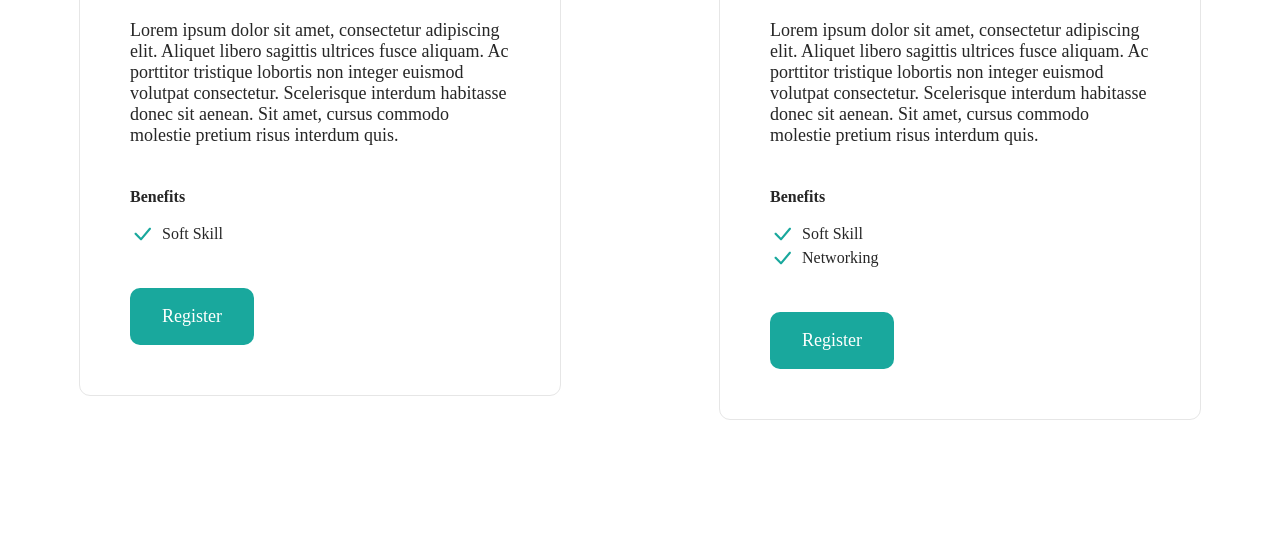
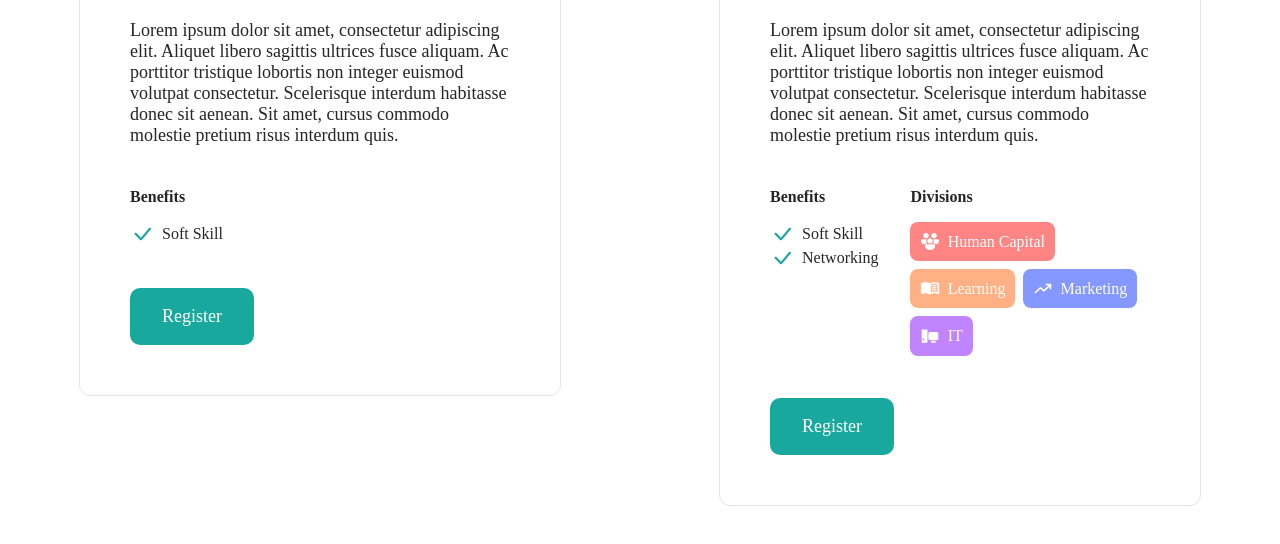
Before and after one commit to BinusStudentLearningCommunity/join.bslc.or.id, a plain HTML site: page index.html in a window 1280 px wide. Shown: the part 526-1070 px from the top of the page. Before the commit the page ends 1009 px from the top, so only its background shows below. Drawn offline with Linux system fonts and the light colour scheme.

Commit message:
Fixed width

```diff
--- a/assets/css/style.css
+++ b/assets/css/style.css
@@ -91,7 +91,7 @@ section{
     top: -4rem;
 }
 .card{
-    width: 30rem;
+    max-width: 30rem;
     outline: 1px solid #E6E6E6;
     padding: 50px;
     background-color: white;
@@ -126,10 +126,13 @@ section{
     color: var(--ultralight);
 }
 
+/* Extra */
+.card__extra{
+    display: flex;
+}
 .card__extra__title{
     margin-bottom: 1rem;
 }
-/* Benefits */
 .card__extra__benefit{
     display: flex;
     align-items: center;
@@ -147,6 +150,45 @@ section{
 .card__description{
     font-size: 1.125rem;
 }
+/* Mini cards (Divisions) */
+.divisions{
+    margin-left: 2rem;
+}
+.mini{
+    display: flex;
+    width: max-content;
+    align-items: center;
+    padding: 10px;
+    border-radius: 8px;
+}
+.mini__container{
+    display: flex;
+    flex-wrap: wrap;
+}
+.mini + .mini {
+    margin-top: .5rem;
+    margin-right: .5rem;
+}
+.mini p{
+    margin-left: 0.5rem;
+    color: var(--white);
+}
+.mini img{
+    height: 1.2rem;
+}
+.mini__human-capital{
+    background-color: #FF8484;
+}
+.mini__learning{
+    background-color: #FFB084;
+}
+.mini__marketing{
+    background-color: #8498FF;
+}
+.mini__it{
+    background-color: #C184FF;
+}
+
 /* Register Button */
 .card__register__button{
     background-color: var(--bslc-tosca);
--- a/index.html
+++ b/index.html
@@ -105,6 +105,27 @@
                         <p>Networking</p>
                     </div>
                 </div>
+                <div class="divisions">
+                    <p class="card__extra__title"><strong>Divisions</strong></p>
+                    <div class="mini__container">
+                        <div class="mini mini__human-capital">
+                            <img src="assets/img/human_capital_icon.svg">
+                            <p>Human Capital</p>
+                        </div>
+                        <div class="mini mini__learning">
+                            <img src="assets/img/learning_icon.svg">
+                            <p>Learning</p>
+                        </div>
+                        <div class="mini mini__marketing">
+                            <img src="assets/img/marketing_icon.svg">
+                            <p>Marketing</p>
+                        </div>
+                        <div class="mini mini__it">
+                            <img src="assets/img/it_icon.svg">
+                            <p>IT</p>
+                        </div>
+                    </div>
+                </div>
             </div>
             <div class="card__register">
                 <div class="card__register__button">
```
